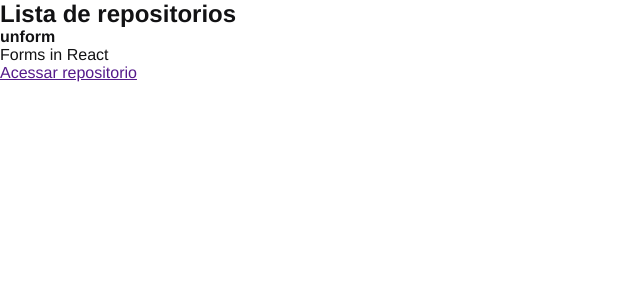
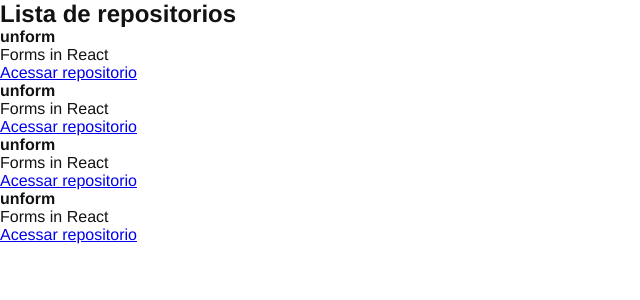
Before and after one commit to DaniloNR/github-explorer, a React app: page / in a window 1280 px wide. Shown: the top 300 px of the page, without its empty margins (0-640 px from the left). Built offline with nearby package versions, Linux system fonts and the light colour scheme.

Commit message:
feat: add more sub components and create props to comunicate

```diff
--- /dev/null
+++ b/src/components/RepositoryItem.jsx
@@ -0,0 +1,9 @@
+export function RepositoryItem(props) {
+  return (
+    <li>
+      <strong>{props.repository.name ?? 'Default'}</strong>
+      <p>{props.repository.description}</p>
+      <a href={props.repository.link}>Acessar repositorio</a>
+    </li>
+  )
+}
--- a/src/components/RepositoryList.jsx
+++ b/src/components/RepositoryList.jsx
@@ -1,7 +1,10 @@
+import { RepositoryItem } from './RepositoryItem'
+
 const repository = {
-  name: 'unform'
+  name: 'unform',
+  description: 'Forms in React',
+  link: 'https://github.com/unform/unform'
 }
-
 
 export function RepositoryList () {
   return (
@@ -9,11 +12,10 @@ export function RepositoryList () {
       <h1>Lista de repositorios</h1>
 
       <ul>
-        <li>
-          <strong>{repository.name}</strong>
-          <p>Forms in React</p>
-          <a href="">Acessar repositorio</a>
-        </li>
+        <RepositoryItem repository={repository}/>
+        <RepositoryItem repository={repository}/>
+        <RepositoryItem repository={repository}/>
+        <RepositoryItem repository={repository}/>
       </ul>
     </section>
   )
```
